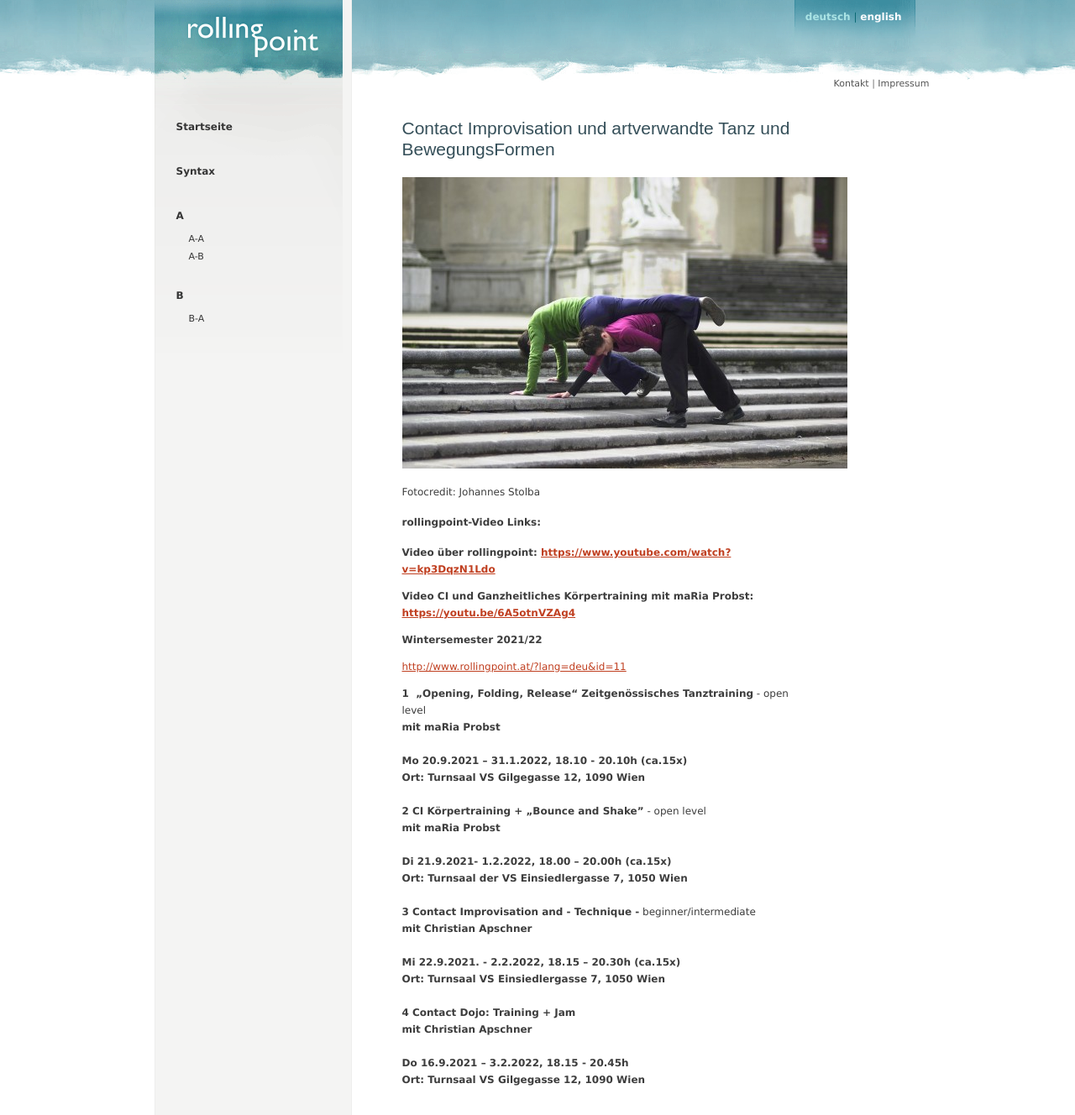
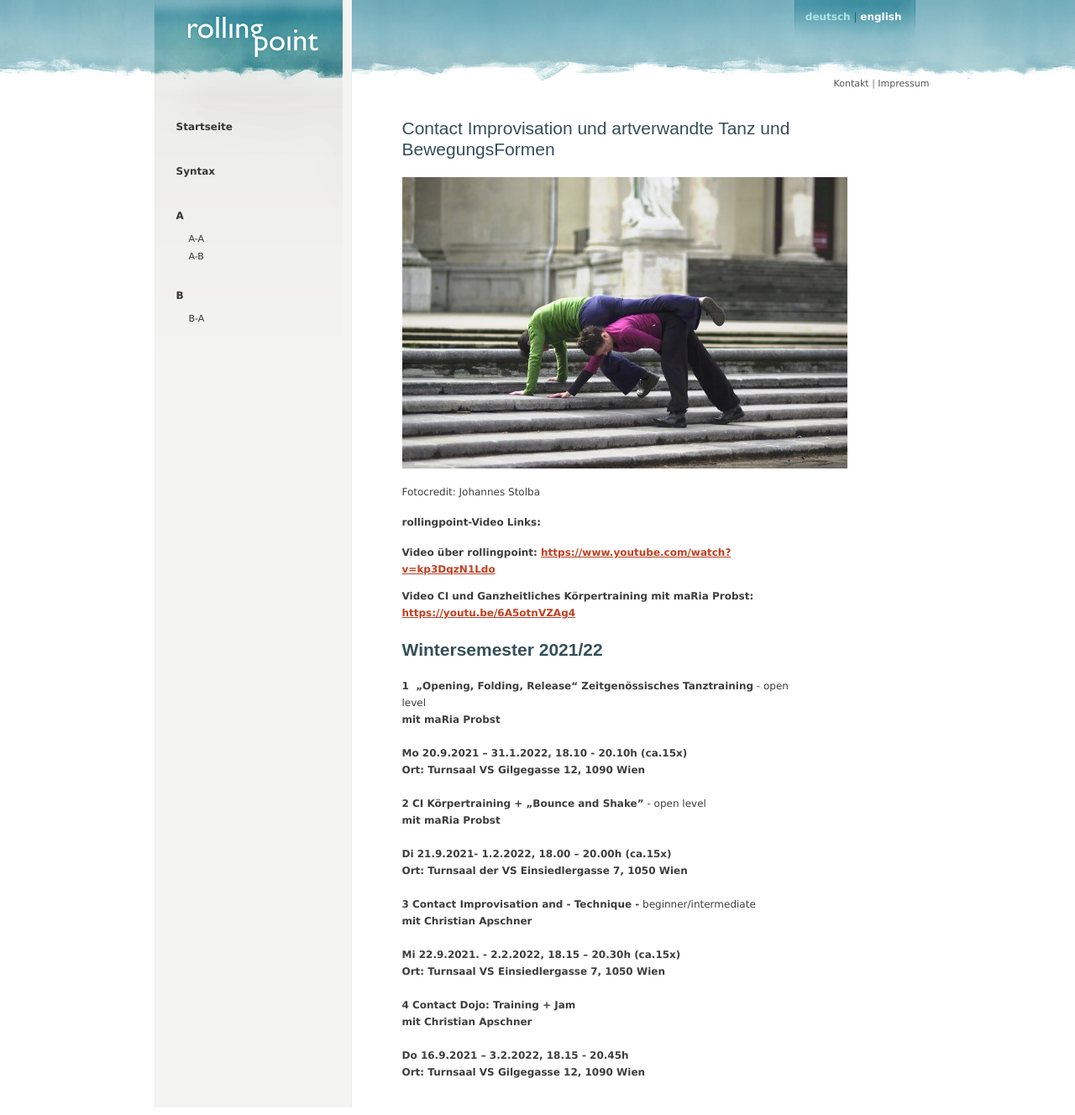
Before and after one commit to manulari/rollingpointat, a Jekyll site: the page built from _all_pages/index.md, in a window 1280 px wide. Shown: the whole page at 84% size. Built offline with Jekyll 4.4.1, drawn with Linux system fonts in a browser that asks for light colours.

Commit message:
Update page “index”

```diff
--- a/_all_pages/index.md
+++ b/_all_pages/index.md
@@ -8,8 +8,6 @@ title: HOME
 
 Fotocredit: Johannes Stolba
 
-
-
 #### rollingpoint-Video Links:
 
 **Video über rollingpoint: <https://www.youtube.com/watch?v=kp3DqzN1Ldo>**
@@ -18,9 +16,7 @@ Fotocredit: Johannes Stolba
 
 
 
-**Wintersemester 2021/22**
-
-<http://www.rollingpoint.at/?lang=deu&id=11>
+### **Wintersemester 2021/22**
 
 **1  „Opening, Folding, Release“ Zeitgenössisches Tanztraining** - open level\
 **mit maRia Probst**  \
```
